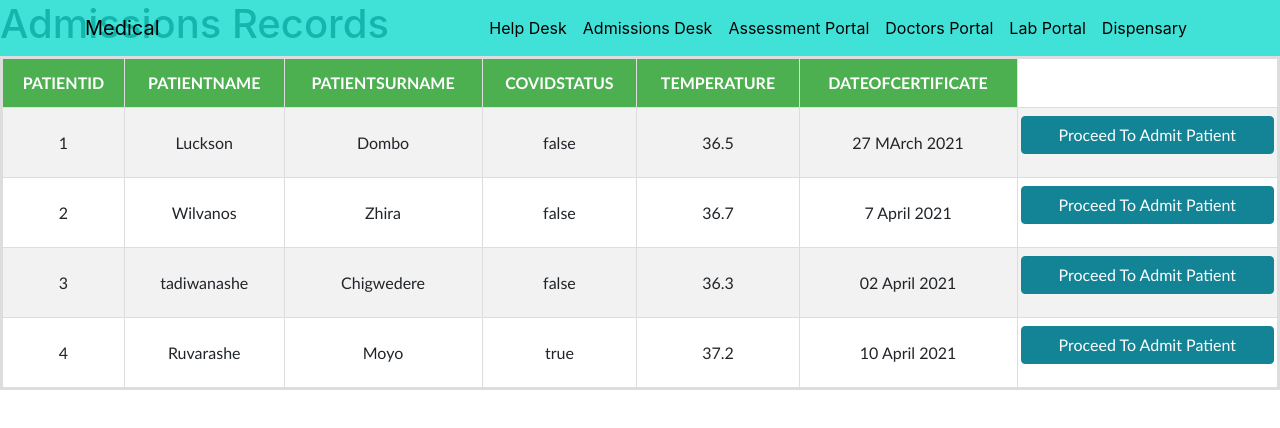
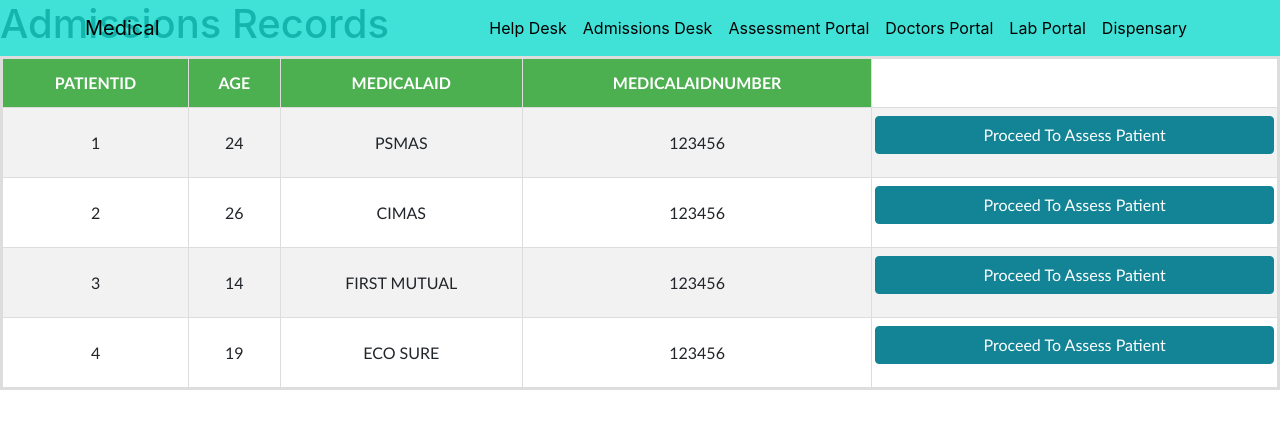
Before and after one commit to Will-l3x/luckyfront, a React (Create React App) app: page /assessmenttable in a window 1280 px wide. Shown: the top 428 px of the page. Built offline with nearby package versions, Linux system fonts and the light colour scheme.

Commit message:
assessment tbale

```diff
--- a/src/components/pages/AssessmentDeskTable.js
+++ b/src/components/pages/AssessmentDeskTable.js
@@ -11,10 +11,12 @@ class AssessmentTable extends Component {
         //state is by default an object
         log: 0,
          students: [
-            { PatientID: 1, PatientName: 'Luckson', PatientSurname: 'Dombo', CovidStatus: 'false', Temperature: 36.5, DateofCertificate: '27 MArch 2021' },
-            { PatientID: 2, PatientName: 'Wilvanos', PatientSurname: 'Zhira', CovidStatus: 'false', Temperature: 36.7, DateofCertificate: '7 April 2021'},
-            { PatientID: 3, PatientName: 'tadiwanashe', PatientSurname: 'Chigwedere', CovidStatus: 'false', Temperature: 36.3, DateofCertificate: '02 April 2021' },
-            { PatientID: 4, PatientName: 'Ruvarashe', PatientSurname: 'Moyo', CovidStatus: 'true', Temperature: 37.2, DateofCertificate: '10 April 2021'}
+            { PatientID: 1, Age: 24, MedicalAid: 'PSMAS', MedicalAidNumber: 123456 },
+            { PatientID: 2, Age: 26, MedicalAid: 'CIMAS', MedicalAidNumber: 123456 },
+            { PatientID: 3, Age: 14, MedicalAid: 'FIRST MUTUAL', MedicalAidNumber: 123456 },
+            { PatientID: 4, Age: 19, MedicalAid: 'ECO SURE', MedicalAidNumber: 123456 },
+
+
 
          ]
       }
@@ -28,19 +30,18 @@ class AssessmentTable extends Component {
 
    renderTableData() {
     return this.state.students.map((student, index) => {
-       const { PatientID, PatientName, PatientSurname, CovidStatus, Temperature, DateofCertificate } = student //destructuring
+       const { PatientID, Age, MedicalAid, MedicalAidNumber } = student //destructuring
        return (
           <tr key={PatientID}>
              <td>{PatientID}</td>
-             <td>{PatientName}</td>
-             <td>{PatientSurname}</td>
-             <td>{CovidStatus}</td>
-             <td>{Temperature}</td>
-             <td>{DateofCertificate}</td>
+             <td>{Age}</td>
+             <td>{MedicalAid}</td>
+             <td>{MedicalAidNumber}</td>
+
              <td>
                     <div className="row form-row">
                       <button className="btn btn-success btn-appointment" onClick={this.movePage}>
-                        Proceed To Admit Patient
+                        Proceed To Assess Patient
                       </button>
 
                     </div>
```
